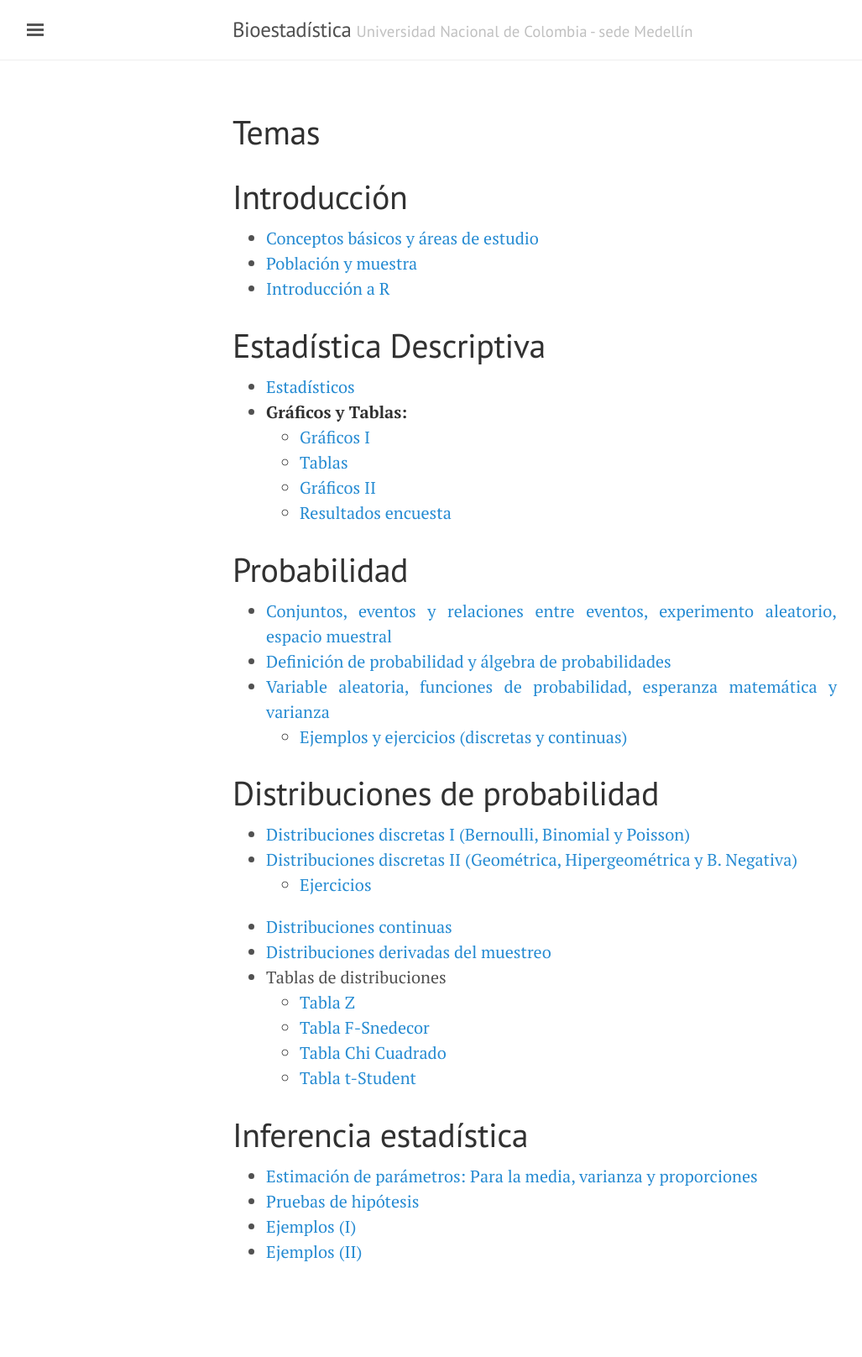
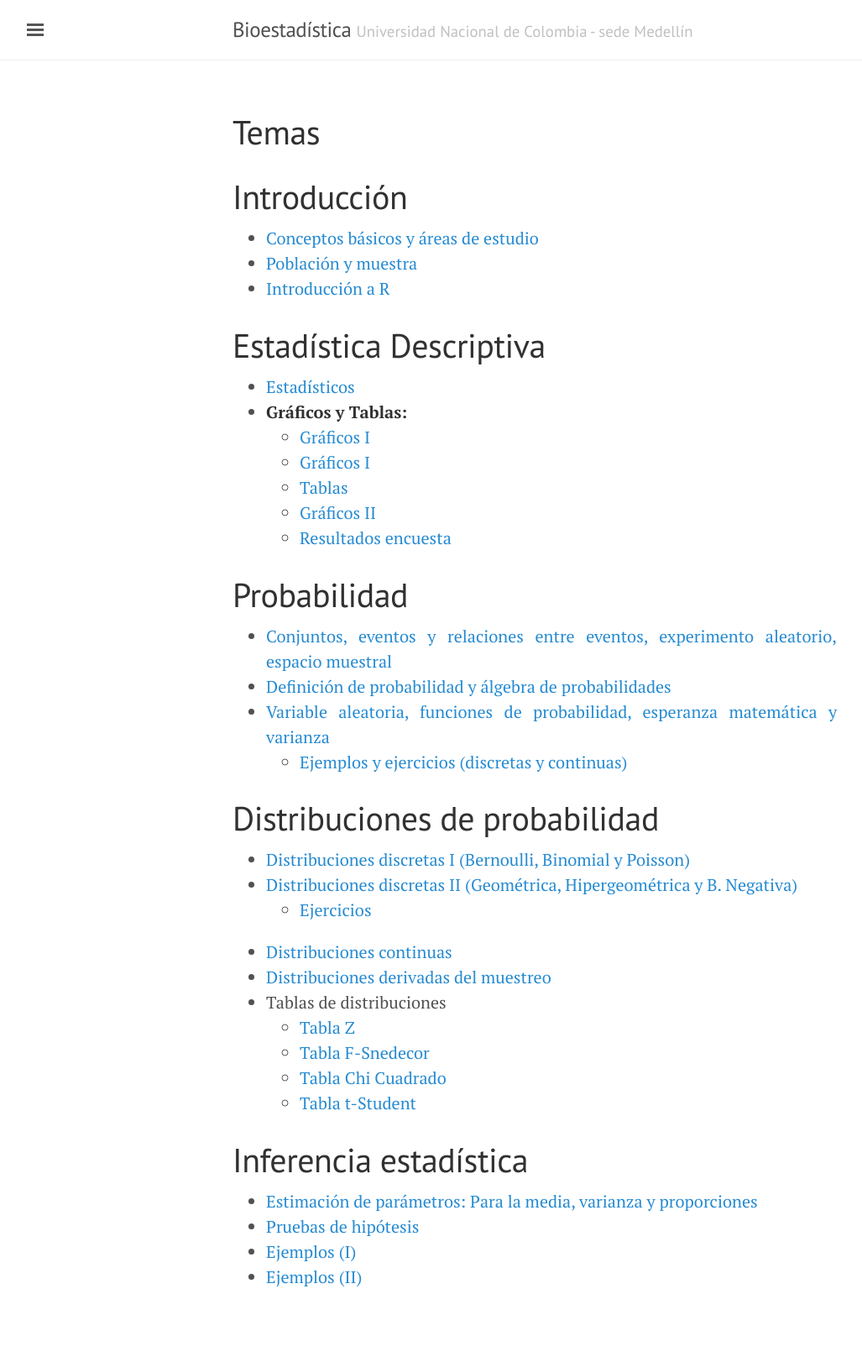
Before and after one commit to Ale-j/bioestadistica.github.io, a Jekyll site: the page built from 2Temas.md, in a window 1280 px wide. Shown: the whole page at 84% size, without its empty margins (3-1030 px from the left). Built offline with Jekyll 4.4.1, drawn with Linux system fonts in a browser that asks for light colours; before the commit the page ends 1586 px from its top, so only the background shows below that.

Commit message:
Graficos

```diff
--- a/2Temas.md
+++ b/2Temas.md
@@ -11,6 +11,7 @@ title: Temas
 # Estadística Descriptiva
 - [Estadísticos](/Temas/3_Estadisticos.pdf)
 - **Gráficos y Tablas:**
+    - [Gráficos I](/Temas/04_Graficos.html)
     - [Gráficos I](/Temas/4_Graficos.html)
     - [Tablas](/Temas/6_Tablas.html)
     - [Gráficos II](/Temas/5_Graficos2.html)
```
